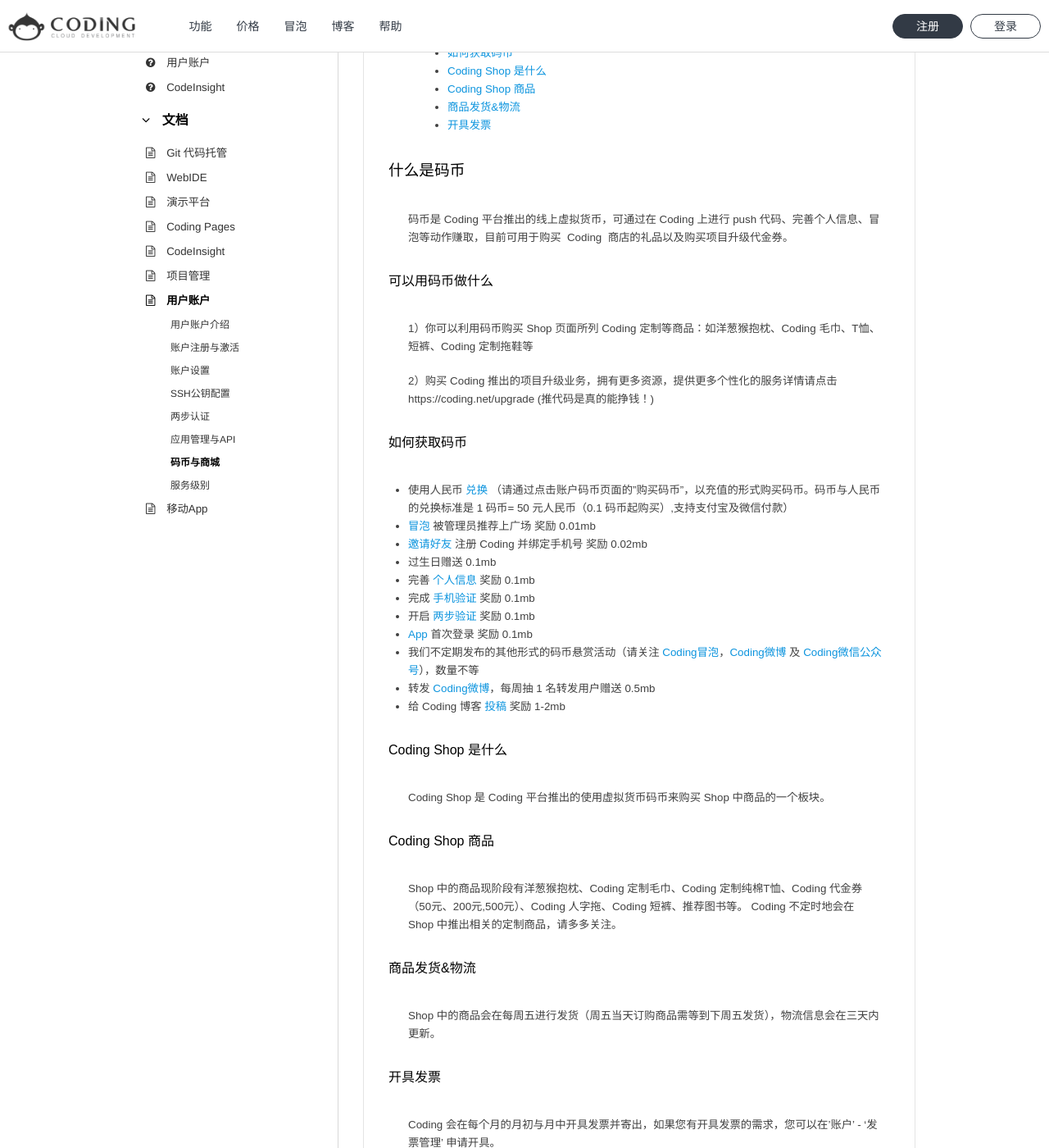
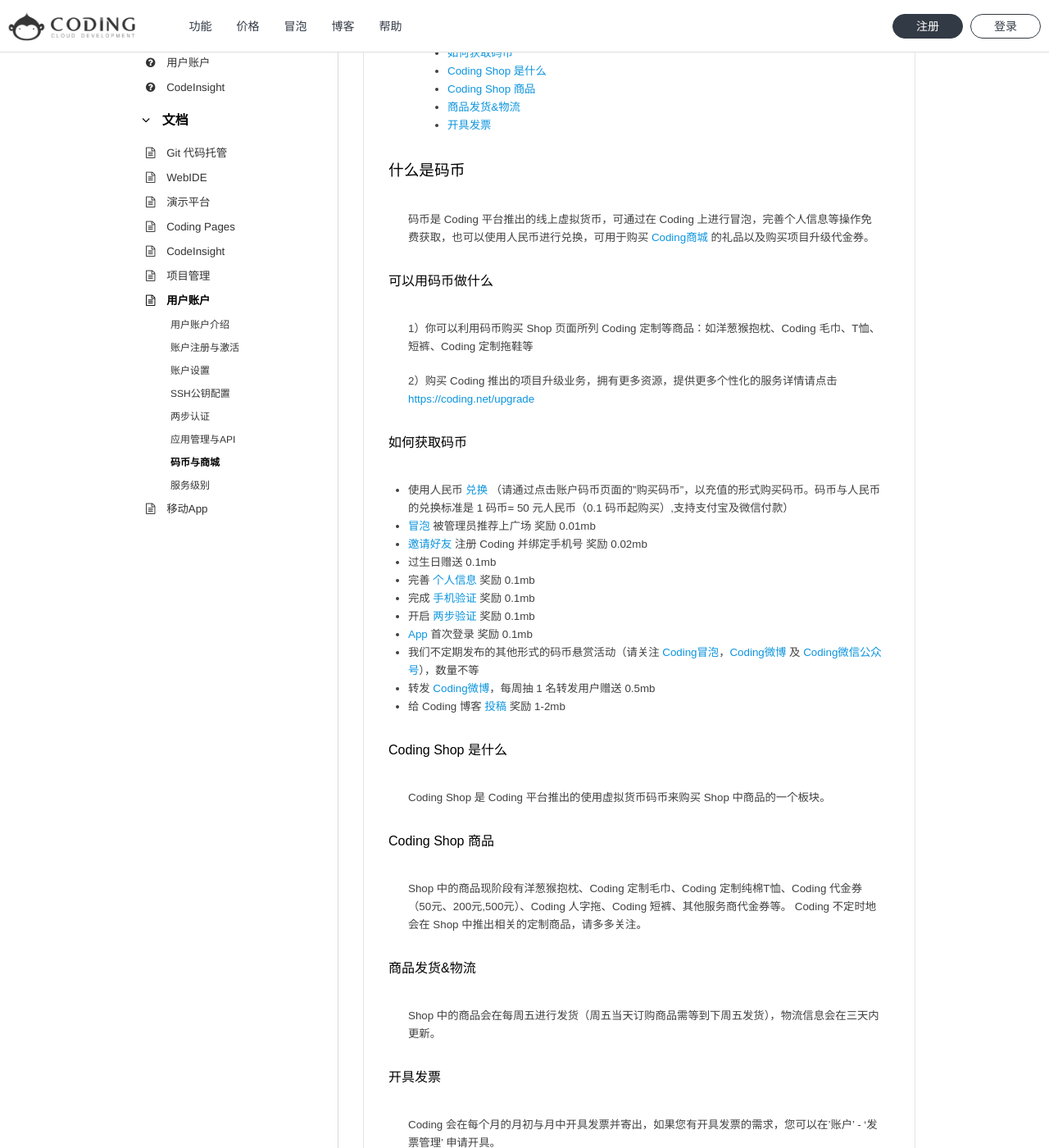
Before and after one commit to Coding/coding-docs, a Jekyll site: the page built from doc/account/shop.markdown, in a window 1280 px wide and 1400 px high, scrolled down 285 px. Shown: the whole window at 82% size. Built offline with Jekyll 4.4.1, drawn with Linux system fonts in a browser that asks for light colours; grey boxes are pictures that could not be loaded.

Commit message:
修正码币获取信息

```diff
--- a/doc/account/shop.markdown
+++ b/doc/account/shop.markdown
@@ -6,14 +6,13 @@
 
 ## 什么是码币
 
-码币是 Coding 平台推出的线上虚拟货币，可通过在 Coding 上进行 push 代码、完善个人信息、冒泡等动作赚取，目前可用于购买  Coding  商店的礼品以及购买项目升级代金券。
+码币是 Coding 平台推出的线上虚拟货币，可通过在 Coding 上进行冒泡，完善个人信息等操作免费获取，也可以使用人民币进行兑换，可用于购买 [Coding商城](https://coding.net/shop) 的礼品以及购买项目升级代金券。
 
 ### 可以用码币做什么
 
 1）你可以利用码币购买 Shop 页面所列 Coding 定制等商品：如洋葱猴抱枕、Coding 毛巾、T恤、短裤、Coding 定制拖鞋等
 
-2）购买 Coding 推出的项目升级业务，拥有更多资源，提供更多个性化的服务详情请点击https://coding.net/upgrade
-(推代码是真的能挣钱！)
+2）购买 Coding 推出的项目升级业务，拥有更多资源，提供更多个性化的服务详情请点击 [https://coding.net/upgrade](https://coding.net/upgrade)
 
 ### 如何获取码币
 
@@ -35,7 +34,7 @@
 
 ### Coding Shop 商品
 
-Shop 中的商品现阶段有洋葱猴抱枕、Coding 定制毛巾、Coding 定制纯棉T恤、Coding 代金券（50元、200元,500元）、Coding 人字拖、Coding 短裤、推荐图书等。
+Shop 中的商品现阶段有洋葱猴抱枕、Coding 定制毛巾、Coding 定制纯棉T恤、Coding 代金券（50元、200元,500元）、Coding 人字拖、Coding 短裤、其他服务商代金券等。
 Coding 不定时地会在 Shop 中推出相关的定制商品，请多多关注。
 
 ### 商品发货&物流
```
Also changed, not shown: 2 other files.
